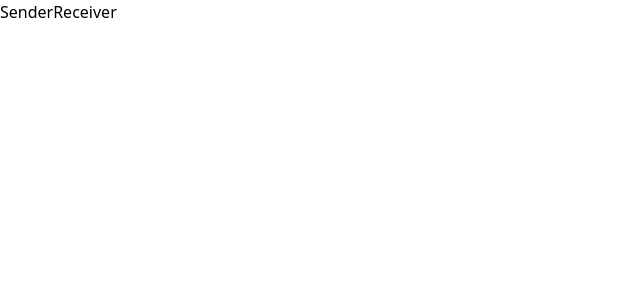
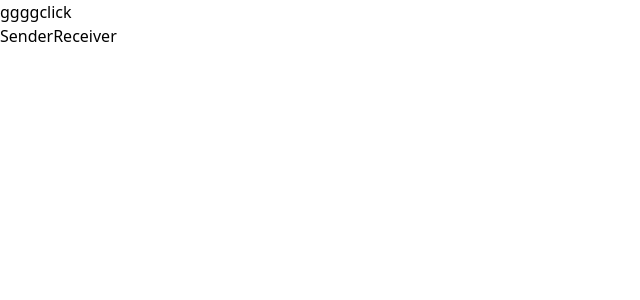
Before and after one commit to OmSharma42306/collborative-docs-app, a React (Vite) app in the folder frontend/: page /getAllDocuments in a window 1280 px wide. Before the commit this address had no page. Shown: the top 300 px of the page, without its empty margins (0-640 px from the left). Built offline with nearby package versions, Linux system fonts and the light colour scheme.

Commit message:
added-component-for-fetching-all-existing-documents-on-frontend

```diff
--- a/frontend/src/App.tsx
+++ b/frontend/src/App.tsx
@@ -7,6 +7,7 @@ import { useState } from 'react';
 import Login from './components/Login';
 import LandingPage from './components/LandingPage';
 import CreateDocument from './components/CreateDocument';
+import GetAllDocuments from './components/GetAllDocuments';
 function App() {
   const navigate = useNavigate();
 
@@ -23,6 +24,7 @@ function App() {
       <Route path='/signup' element={<SignUp/>}></Route>
       <Route path='/login' element={<Login/>}></Route>
       <Route path='/createDocument'element={<CreateDocument/>}></Route>
+      <Route path='/getAllDocuments' element={<GetAllDocuments/>}></Route>
     </Routes>
     <button onClick={()=>{
       navigate("/sender")
--- /dev/null
+++ b/frontend/src/components/GetAllDocuments.tsx
@@ -0,0 +1,17 @@
+import axios from "axios"
+const token = localStorage.getItem("token")
+export default function GetAllDocuments(){
+    async function fetchAllDocuments(){
+        const response = await axios.get("http://localhost:3000/api/v1/docs/get-all-docs",{
+            headers:{
+                Authorization:`Bearer ${token}`
+            }
+        });
+        console.log("Response",response)
+
+    }
+    return <div>
+gggg
+<button onClick={fetchAllDocuments}>click</button>
+    </div>
+}
```
